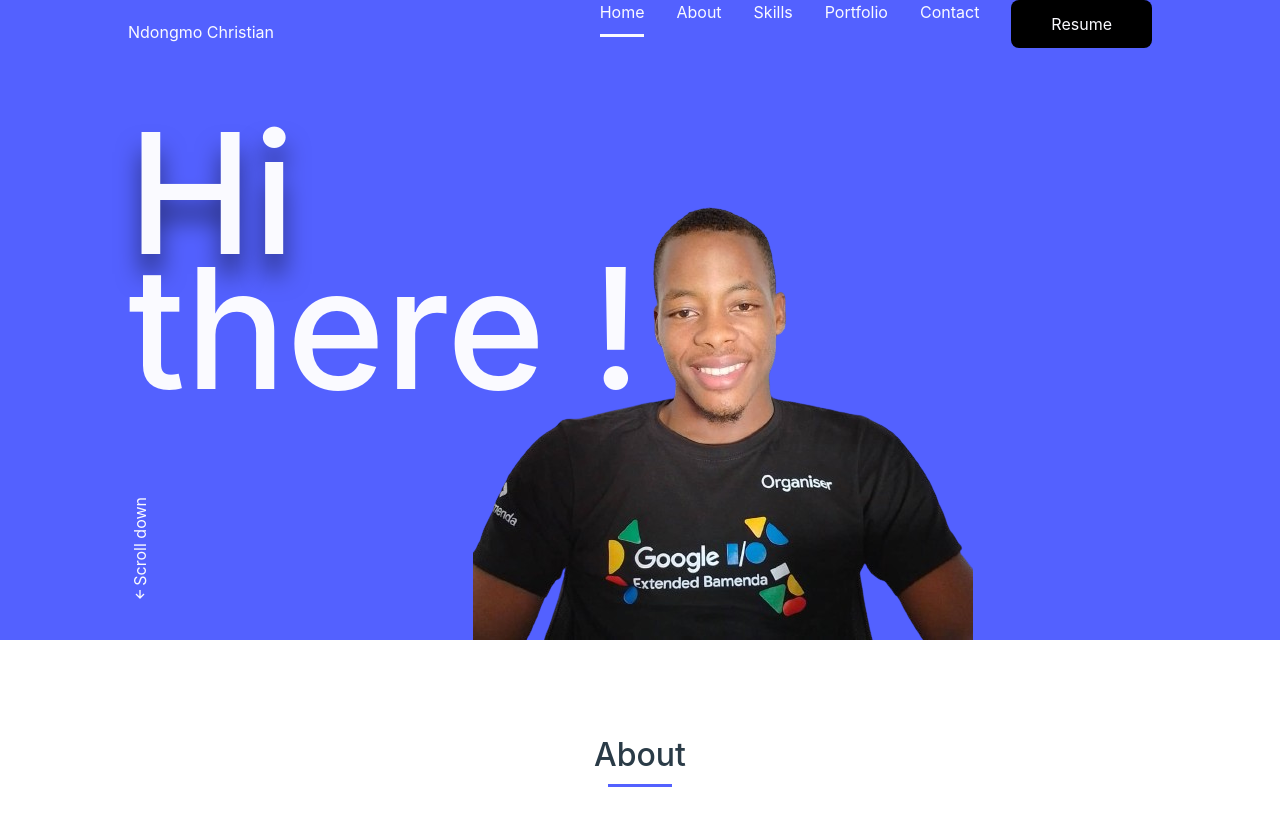
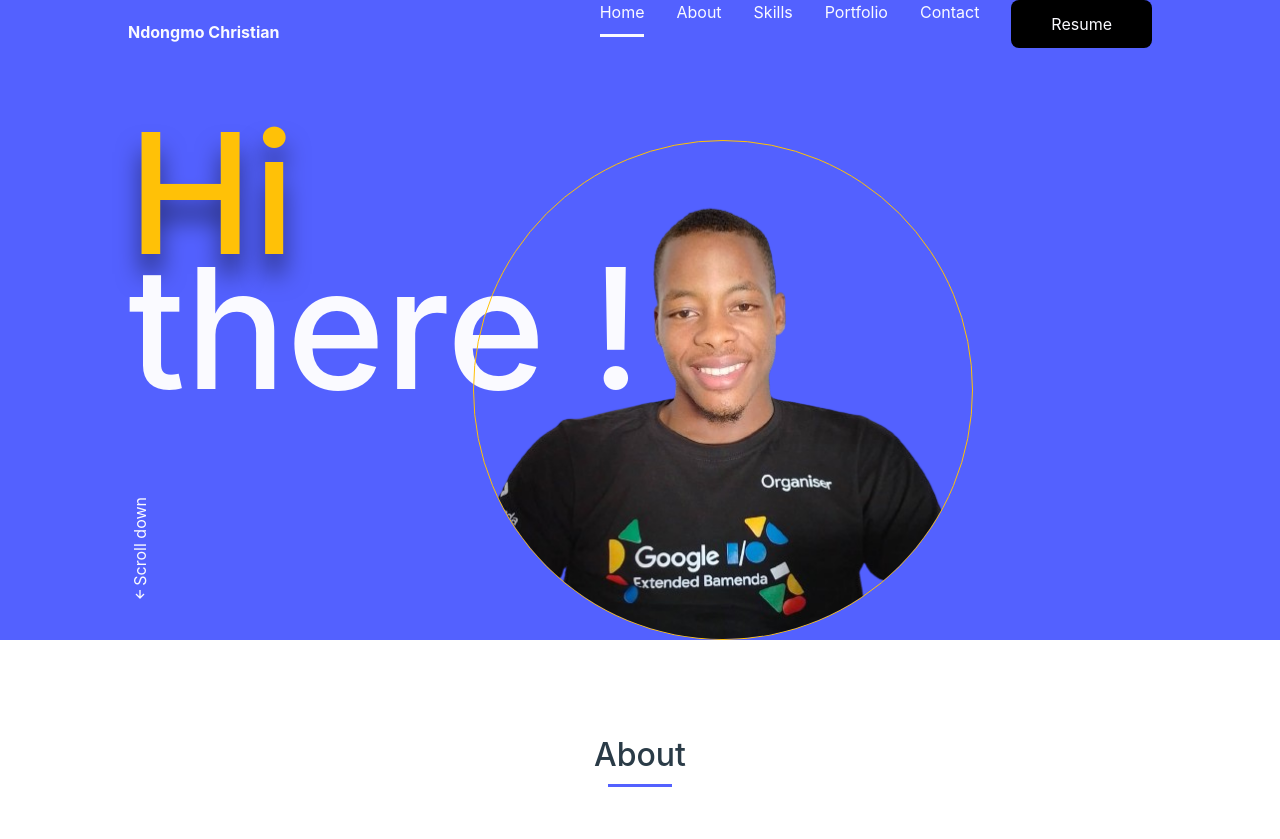
Before and after one commit to ndongchrist/ndongchrist.github.io, a Django app: page / in a window 1280 px wide. Shown: the top 839 px of the page. Run offline with Django 4.2, Linux system fonts and the light colour scheme; data comes from the database, SQL or seed files in the repository.

Commit message:
Feat: Changed the UI

```diff
--- a/portfolio/settings.py
+++ b/portfolio/settings.py
@@ -125,10 +125,10 @@ STATIC_URL = '/static/'
 MEDIA_URL = '/media/'
 
 MEDIA_ROOT = os.path.join(BASE_DIR, 'media_root/')
-STATIC_ROOT = os.path.join(BASE_DIR, 'static_root/')
+STATIC_ROOT =  os.path.join(BASE_DIR, 'static_root/')
 
 STATICFILES_DIRS = [
-    BASE_DIR / 'static',
+    os.path.join(BASE_DIR / 'static'),
 ]
 
 # Default primary key field type
--- a/templates/index.html
+++ b/templates/index.html
@@ -20,7 +20,7 @@
         <header class="l-header">
             <nav class="nav bd-grid">
                 <div>
-                    <a href="#" class="nav__logo">{{ home.name }}</a>
+                    <a href="#" class="nav__logo"><b>{{ home.name }}</b></a>
                 </div>
 
                 <div class="nav__menu" id="nav-menu">
@@ -45,13 +45,13 @@
             <!--===== HOME =====-->
             <section class="home" id="home">
                 <div class="home__container bd-grid">
-                    <h1 class="home__title"><span>{{ home.greetings1 }}</span><br>{{ home.greetings2 }}</h1>
+                    <h1 class="home__title"><span class="text-warning">{{ home.greetings1 }}</span><br>{{ home.greetings2 }}</h1>
 
                     <div class="home__scroll">
                         <a href="#about" class="home__scroll-link"><i class='bx bx-up-arrow-alt' ></i>Scroll down</a>
                     </div>
 
-                    <img src="{{ home.picture.url }}" alt="" class="home__img">
+                    <img src="{{ home.picture.url }}" alt="" class="home__img rounded-circle border border-warning">
                 </div>
             </section>
 
```
Also changed, not shown: 1 other file.
